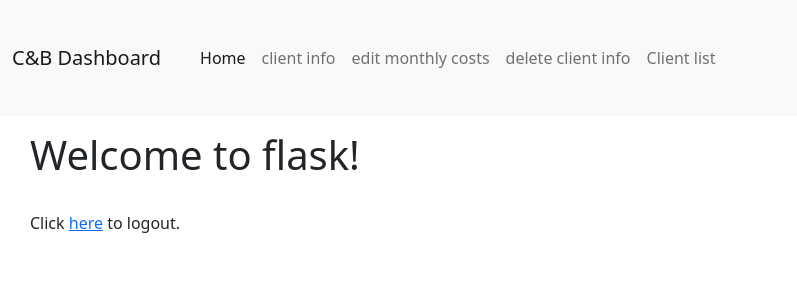
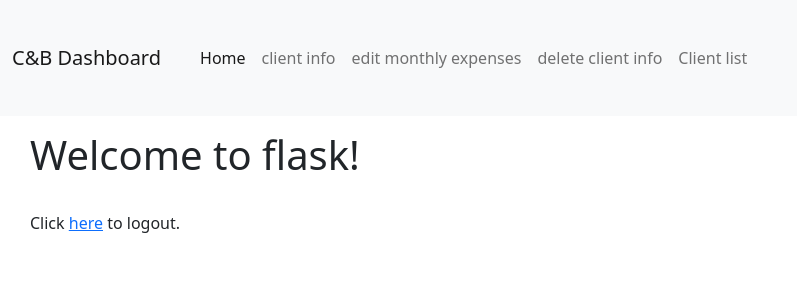
Before and after one commit to twr14152/svedka, a Flask app: page / in a window 1280 px wide. Shown: the top 300 px of the page, without its empty margins (0-797 px from the left). Run offline with Flask 2, Linux system fonts and the light colour scheme; the visitor is signed in with stand-in values (Sample User, id 1).

Commit message:
Update base.html

```diff
--- a/forms_using_db/templates/base.html
+++ b/forms_using_db/templates/base.html
@@ -27,7 +27,7 @@
             <a class="nav-link" href="{{ url_for('add') }}">client info</a>
             </li>
 	    <li class="nav-item">
-            <a class="nav-link" href="{{ url_for('edit_monthly_costs') }}">edit monthly costs</a>
+            <a class="nav-link" href="{{ url_for('edit_monthly_expenses') }}">edit monthly expenses</a>
             </li>
 	    <li class="nav-item">
             <a class="nav-link" href="{{ url_for('del_id') }}">delete client info</a>
```
